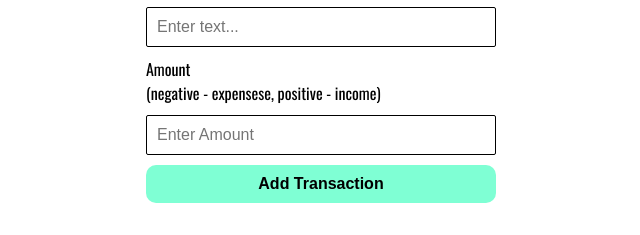
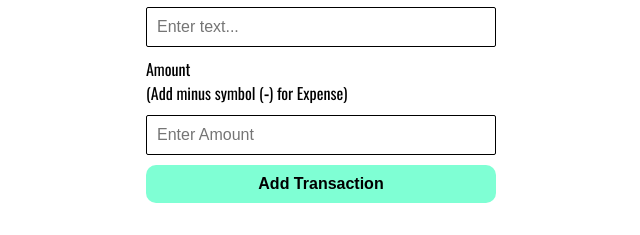
Before and after one commit to imdevshiv/ExpenseTracker, a plain HTML site: page index.html in a window 1280 px wide. Shown: the part 505-740 px from the top of the page, 319-959 px from the left. Drawn offline with nearby package versions, Linux system fonts and the light colour scheme.

Commit message:
minor update

```diff
--- a/index.html
+++ b/index.html
@@ -36,7 +36,7 @@
             <input type="text" id="text" placeholder="Enter text...">
         </div>
         <div class="form-control">
-            <label for="amount">Amount <br>(negative - expensese, positive - income)</label>
+            <label for="amount">Amount <br>(Add minus symbol (<b>-</b>) for Expense)</label>
             <input type="number" id="amount" placeholder="Enter Amount">
         </div>
         <button class="btn">Add Transaction</button>
```
Also changed, not shown: style.css (line endings or trailing spaces).
